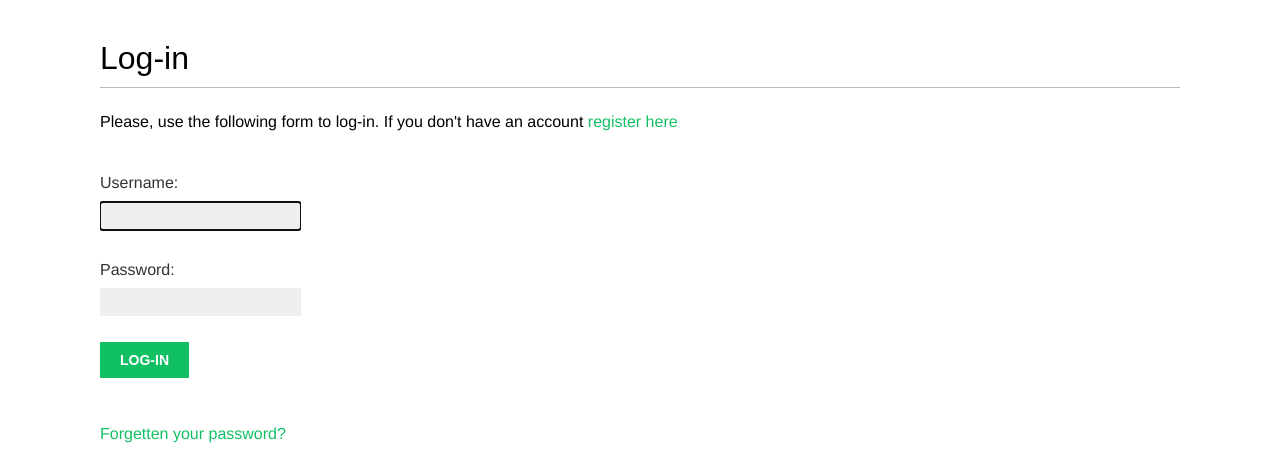
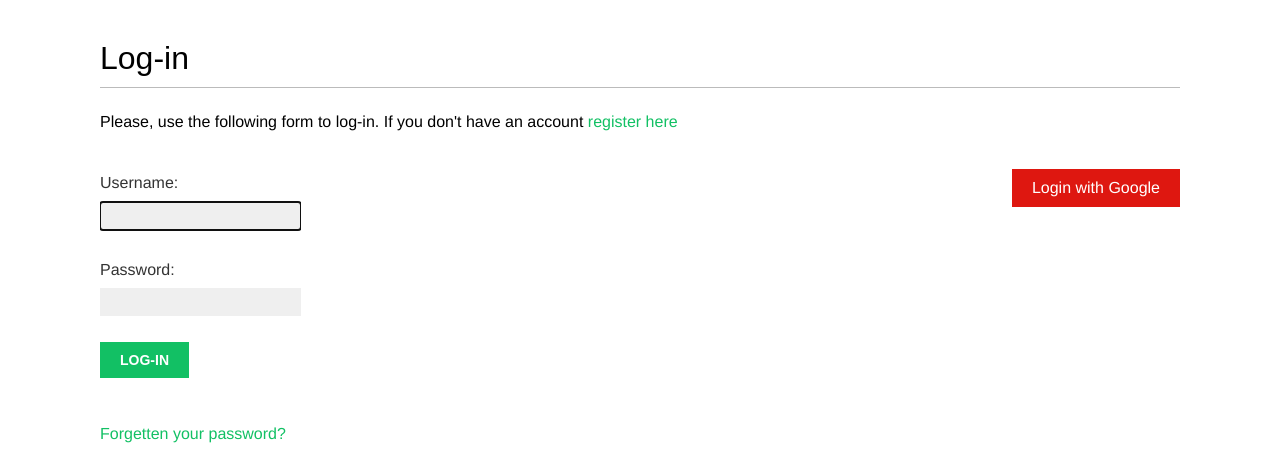
Before and after one commit to mk-dv/simple-social-network-django, a Django app: page /account/login/ in a window 1280 px wide. Shown: the part 47-510 px from the top of the page. Run offline with Django 3.2, Linux system fonts and the light colour scheme; some web fonts are replaced.

Commit message:
feature(account): add auth with google

```diff
--- a/account/templates/registration/login.html
+++ b/account/templates/registration/login.html
@@ -19,4 +19,13 @@
     </form>
     <p><a href="{% url "password_reset" %}">Forgetten your password?</a></p>
   </div>
+  <div class="social">
+    <ul>
+      <li class="google">
+        <a href="{% url "social:begin" "google-oauth2" %}">
+          Login with Google
+        </a>
+      </li>
+    </ul>
+  </div>
 {% endblock %}
--- a/config/settings/base.py
+++ b/config/settings/base.py
@@ -94,7 +94,9 @@ WSGI_APPLICATION = 'config.wsgi.application'
 AUTHENTICATION_BACKENDS = [
     'django.contrib.auth.backends.ModelBackend',
     'account.authentication.EmailAuthBackend',
+    'social_core.backends.google.GoogleOAuth2',
 ]
+
 # PASSWORD VALIDATION
 # -----------------------------------------------------------------------------
 
--- a/config/settings/development.toml
+++ b/config/settings/development.toml
@@ -6,14 +6,14 @@
 DEBUG = true
 
 # https://docs.djangoproject.com/en/2.2/ref/settings/#allowed-hosts
-ALLOWED_HOSTS = ["localhost", "0.0.0.0", "127.0.0.1"]
+ALLOWED_HOSTS = ['development.com', 'localhost', '0.0.0.0', '127.0.0.1']
 
 
 # Applications
 # -----------------------------------------------------------------------------
 
 # https://django-extensions.readthedocs.io/en/latest/
-INSTALLED_APPS = ["django_extensions", 'dynaconf_merge']
+INSTALLED_APPS = ['django_extensions', 'dynaconf_merge']
 
 
 # Databases
```
Also changed, not shown: 1 other file.
